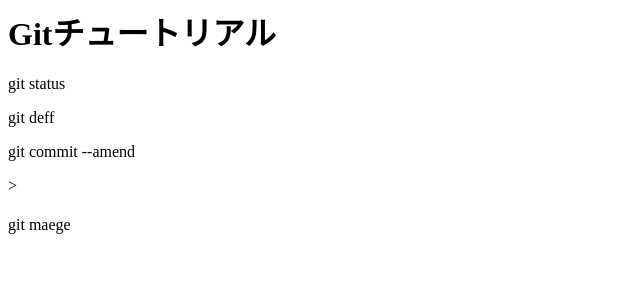
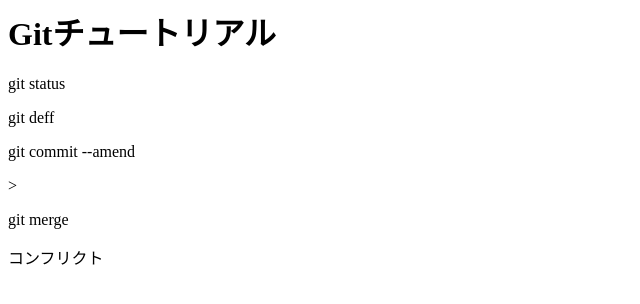
Before and after one commit to abemaiko/git_tutorial, a plain HTML site: page index.html in a window 1280 px wide. Shown: the whole page, without its empty margins (0-640 px from the left). Drawn offline with Linux system fonts and the light colour scheme.

Commit message:
コンフリクトを追記

```diff
--- a/index.html
+++ b/index.html
@@ -2,4 +2,5 @@
 <p>git status</p>
 <p>git deff</p>
 <p>git commit --amend</P>>
-<p>git maege　</p>
+<p>git merge</p>
+<p>コンフリクト</p>
```
